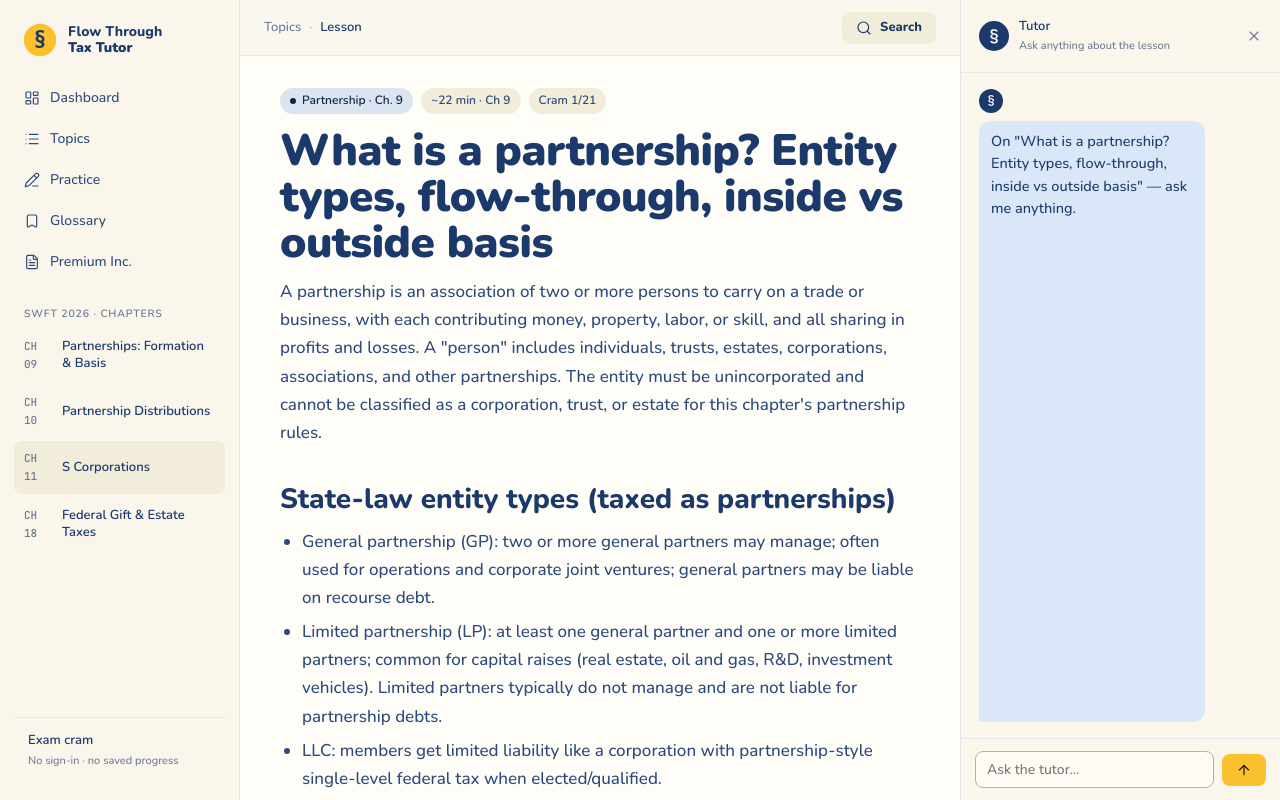
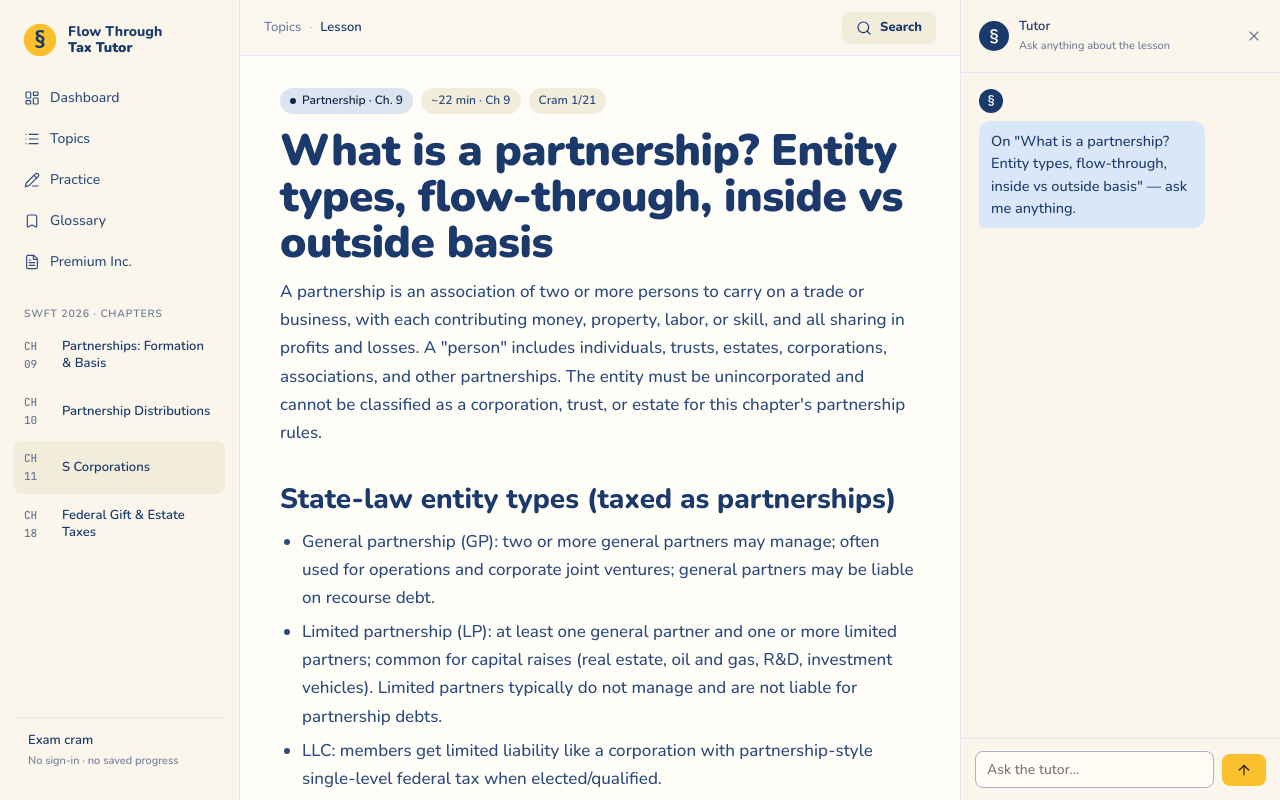
Before and after one commit to uyen0220/flow-through-tax-tutor, a React (Vite) app in the folder tax-tutor/: page / in a window 1280 px wide. Both pictures are taken after a click on the button 760 px from the left and 300 px from the top of the page. Built offline with nearby package versions, Linux system fonts and the light colour scheme.

Commit message:
fix: remove flex from tutor-msgs scroll container so bubbles size to content

```diff
--- a/tax-tutor/src/index.css
+++ b/tax-tutor/src/index.css
@@ -409,9 +409,9 @@ body {
 .tutor-head .who .sub { font-family: var(--font-ui); font-size: 11px; color: var(--ink-2); }
 .tutor-msgs {
   flex: 1; min-height: 0; overflow-y: auto; padding: 16px 18px;
-  display: flex; flex-direction: column; gap: 10px;
 }
-.tutor-msg { display: flex; gap: 8px; align-items: flex-start; flex-shrink: 0; }
+.tutor-msg { display: flex; gap: 8px; align-items: flex-start; margin-bottom: 10px; }
+.tutor-msg:last-child { margin-bottom: 0; }
 .tutor-msg.user { justify-content: flex-end; }
 .tutor-msg .av {
   width: 24px; height: 24px; border-radius: 50%;
```
